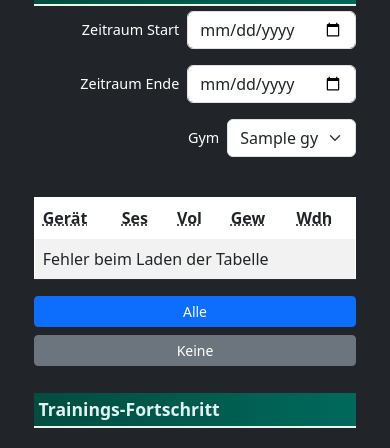
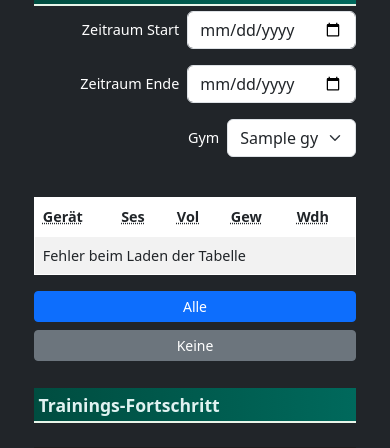
Before and after one commit to Pato7md/gym-stats, a Flask app: template templates/gym.html in a window 390 px wide. Shown: the part 274-722 px from the top of the page. Run offline with Flask 3, Linux system fonts and the light colour scheme; the template is opened without the code that fills it: most values are stand-ins (such as "Sample title", 1, 10 or a date in 2020); parts of the project's set-up code (start-up, migrations or seed data) failed here and were passed over; some libraries are stand-ins or nearby versions.

Commit message:
table große handy

```diff
--- a/static/css/style.css
+++ b/static/css/style.css
@@ -176,8 +176,6 @@ label {
 
 
 
-
-
 /*-----------*/
 /*---Handy---*/
 /*-----------*/
@@ -225,9 +223,15 @@ label {
     max-width: 200px;  /* Optional maximale Breite */
   }
 
-  /* TAbellen Layout Anpassung */
+  /* Tabellen Layout Anpassung */
   #my-table thead th .th-long  { display: none !important; }
   #my-table thead th .th-short { display: inline-block !important; font-weight: 600; }
   .dataTables_wrapper .dataTables_scrollHead thead th .th-long  { display: none !important; }
   .dataTables_wrapper .dataTables_scrollHead thead th .th-short { display: inline-block !important; font-weight: 600; }
+
+  #my-table {
+    font-size: 0.9rem; /* allgemein kleinere Schrift */
+  }
+
+
 }
```
